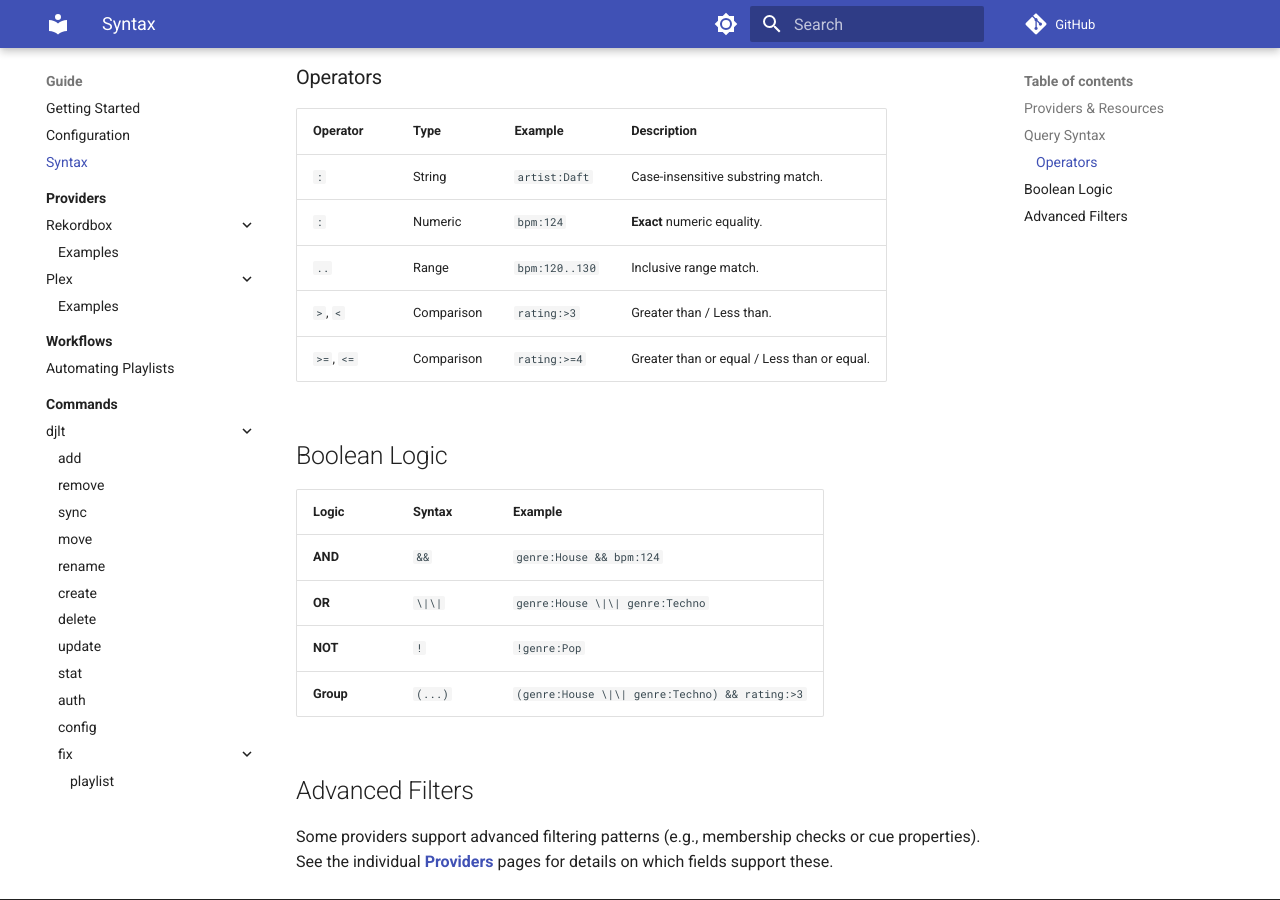
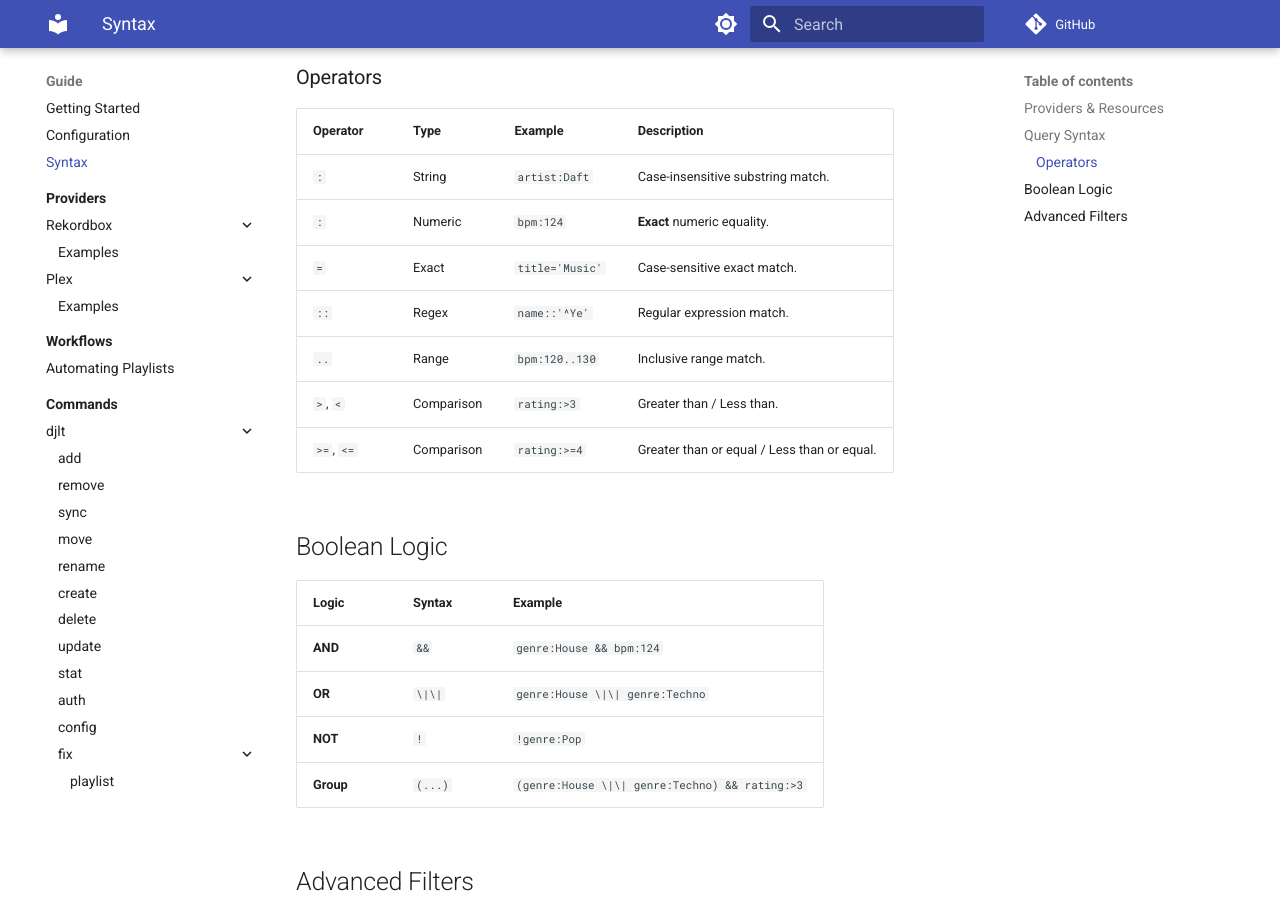
Before and after one commit to llttlltt/dj-library-tools, an MkDocs documentation site: the page built from docs/guide/syntax.md, in a window 1280 px wide and 900 px high, scrolled down 720 px. Built offline with MkDocs 1.6.1 and Material for MkDocs 9.7.7, drawn with Linux system fonts in a browser that asks for light colours; comment, search, counter and statistics services are not loaded.

Commit message:
docs: sync query syntax operators and plex provider documentation

```diff
--- a/docs/guide/syntax.md
+++ b/docs/guide/syntax.md
@@ -24,6 +24,8 @@ The query part supports a powerful set of operators and boolean logic.
 | :--- | :--- | :--- | :--- |
 | `:` | String | `artist:Daft` | Case-insensitive substring match. |
 | `:` | Numeric | `bpm:124` | **Exact** numeric equality. |
+| `=` | Exact | `title='Music'` | Case-sensitive exact match. |
+| `::` | Regex | `name::'^Ye'` | Regular expression match. |
 | `..` | Range | `bpm:120..130` | Inclusive range match. |
 | `>`, `<` | Comparison | `rating:>3` | Greater than / Less than. |
 | `>=`, `<=` | Comparison | `rating:>=4` | Greater than or equal / Less than or equal. |
```
